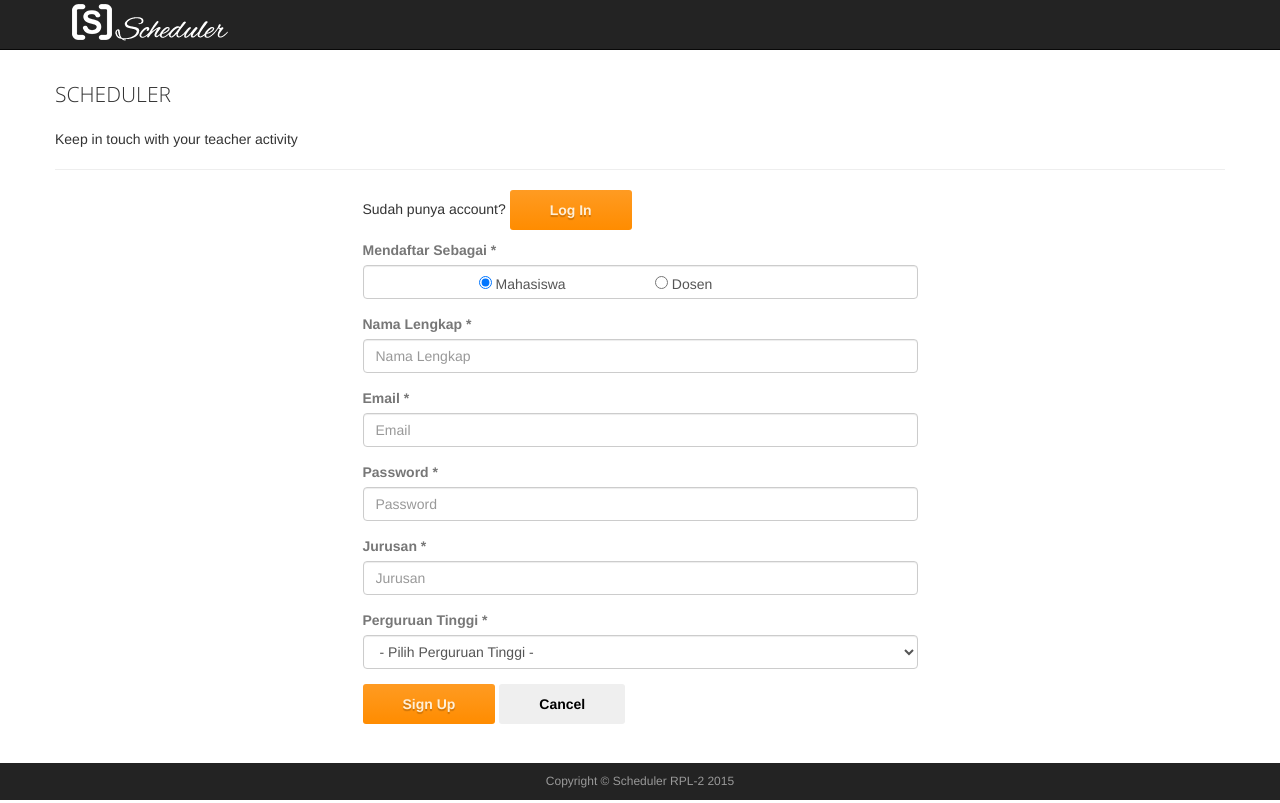
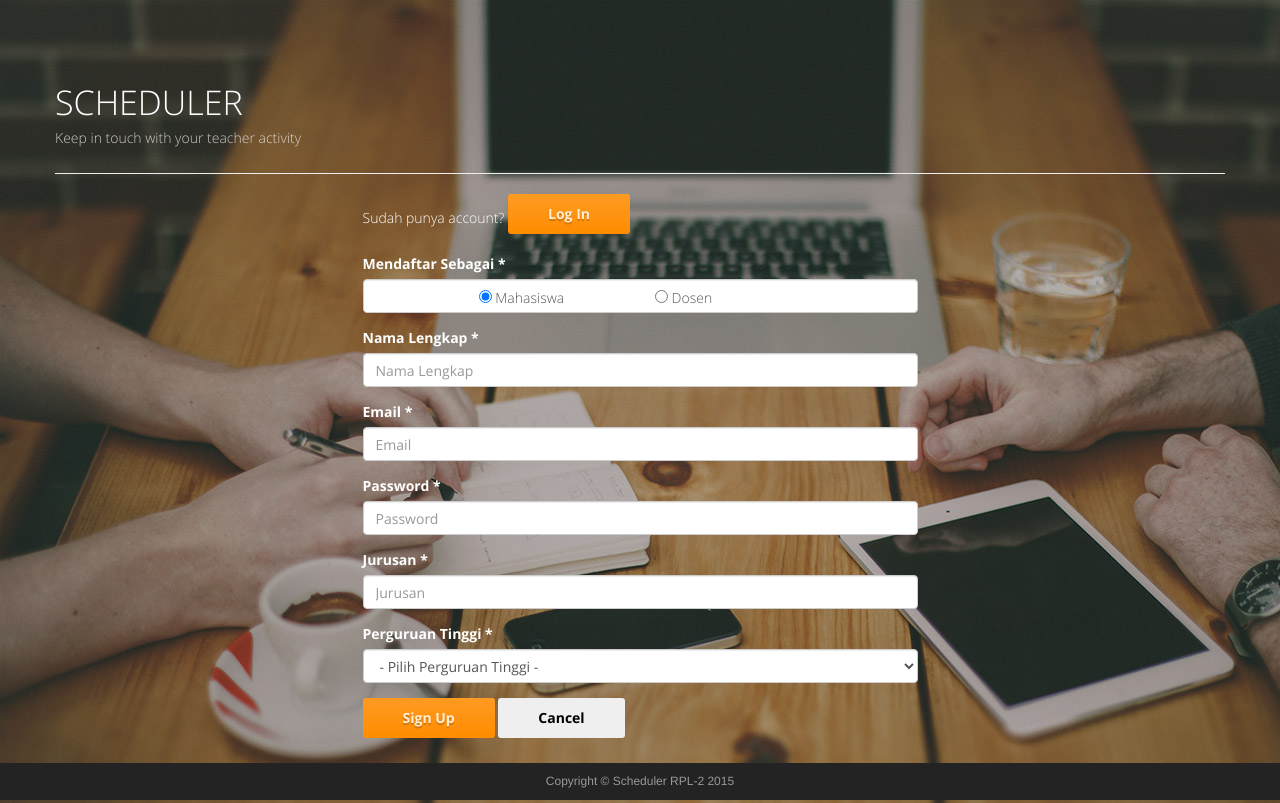
Before and after one commit to desitiffani/scheduler, a CodeIgniter app: page / in a window 1280 px wide. Run offline with CodeIgniter, Linux system fonts and the light colour scheme.

Commit message:
benerin design *cry

```diff
--- a/application/layouts/default.php
+++ b/application/layouts/default.php
@@ -21,19 +21,25 @@
         <script src="<?=base_url()?>assets/js/template.js"></script>
 
 	<body>
-		<!-- Fixed navbar  -->
-		<div class="navbar navbar-inverse navbar-fixed-top" >
+		<!-- Fixed navbar -->
+		<div class="navbar navbar-inverse navbar-fixed-top headroom" >
 			<div class="container">
 				<div class="navbar-header">
+					<!-- Button for smallest screens -->
+					<button type="button" class="navbar-toggle" data-toggle="collapse" data-target=".navbar-collapse"><span class="icon-bar"></span> <span class="icon-bar"></span> <span class="icon-bar"></span> </button>
 					<a class="navbar-brand" href="<?=base_url()?>">
                     	<img src="<?=base_url()?>assets/images/logo.png" alt="Scheduler">
                     </a>
 				</div>
+				<div class="navbar-collapse collapse">
+					{{head}}
+				</div><!--/.nav-collapse -->
 			</div>
 		</div>
+		<!-- /.navbar -->
 
-		<!-- /.navbar -->
 		{{content}}
+
 		<div class="footer1 ">
           <div class="container">
               <p class="text-center">
--- a/application/views/site/index.php
+++ b/application/views/site/index.php
@@ -1,29 +1,34 @@
+<!-- Header -->
+<header id="head">
   <div class="container">
     <div class="row">
       <h1 class="lead">SCHEDULER</h1>
       <p class="tagline">Keep in touch with your teacher activity</p>
+
       <hr/>
+
       <div class="col-md-6 col-md-offset-3 col-sm-12">
         <p>
           Sudah punya account? <a href="<?=base_url() . "site/login" ?>" class="btn btn-primary">Log In</a>
         </p>
+
         <form method="POST" action="<?= base_url() . "site/signup" ?>">
           <?php if($this->session->flashdata('signup_msg') == 'false') { ?>
             <div class="alert alert-danger">
               <a class="close" data-dismiss="alert">×</a>
-              <b>Signup Gagal!</b> Mungkin email tidak terkirim. Silakan hubungi administrator
+              Signup Gagal! Mungkin email tidak terkirim. Silakan hubungi administrator
             </div>
           <?php }else if($this->session->flashdata('signup_msg') == 'true') { ?>
           <div class="alert alert-success">
               <a class="close" data-dismiss="alert">×</a>
-              <b>Signup Berhasil!</b> Silakan cek email anda untuk aktivasi akun.
+              Signup Berhasil! Silakan cek email anda untuk aktivasi akun.
             </div>
           <?php } ?>
 
           <?php if($this->session->flashdata('activation_msg') == 'true') { ?>
             <div class="alert alert-success">
               <a class="close" data-dismiss="alert">×</a>
-              <b>Aktifasi Sukses!</b> Akun anda telah berhasil diaktifkan. Anda sekarang sudah bisa login.
+              Akun anda telah berhasil diaktifkan. Anda sekarang sudah bisa login.
             </div>
           <?php } ?>
 
@@ -76,3 +81,19 @@
       </div>
     </div>
   </div>
+</header>
+<!-- /Header -->
+
+<style>
+.navbar-fixed-top{
+  display: none
+}
+
+label{
+  color: #fff;
+}
+
+#head{
+  background: #181015 url( ./assets/images/bg_header.jpg) no-repeat;
+}
+</style>
--- a/assets/css/main.css
+++ b/assets/css/main.css
@@ -1,10 +1,10 @@
 /* Header */
 #head {
-	background: #181015 url( ../images/bg_header.jpg) no-repeat;
 	background-size: cover;
 	color: white;
 	font-family: "Open sans", Helvetica, Arial;
 	font-weight: 200;
+	padding: 40px 0;
 }
 #head.secondary {
 	height: 100px;
@@ -17,10 +17,12 @@
 	margin-bottom: 6px;
 	color: white;
 	line-height: 1.15em;
+	text-align: : center;
 }
 #head .tagline {
 	color: rgba(255,255,255,0.75);
 	margin-bottom: 25px;
+	text-align: : center;
 }
 #head .tagline a {
 	color: #fff;
@@ -231,14 +233,3 @@ img.pull-left {
 .widget-simplenav a {
 	margin: 0 5px;
 }
-
-<<<<<<< HEAD
-=======
-	.widget-simplenav { margin-left:-5px; }
-	.widget-simplenav a{ margin:0 5px; }
-
-/* MINE CSS */
-.list-group-item{
-	margin-bottom: 10px;
-}
->>>>>>> origin/master
```
Also changed, not shown: application/views/partial/foot.php (deleted, +0 -9 lines).
